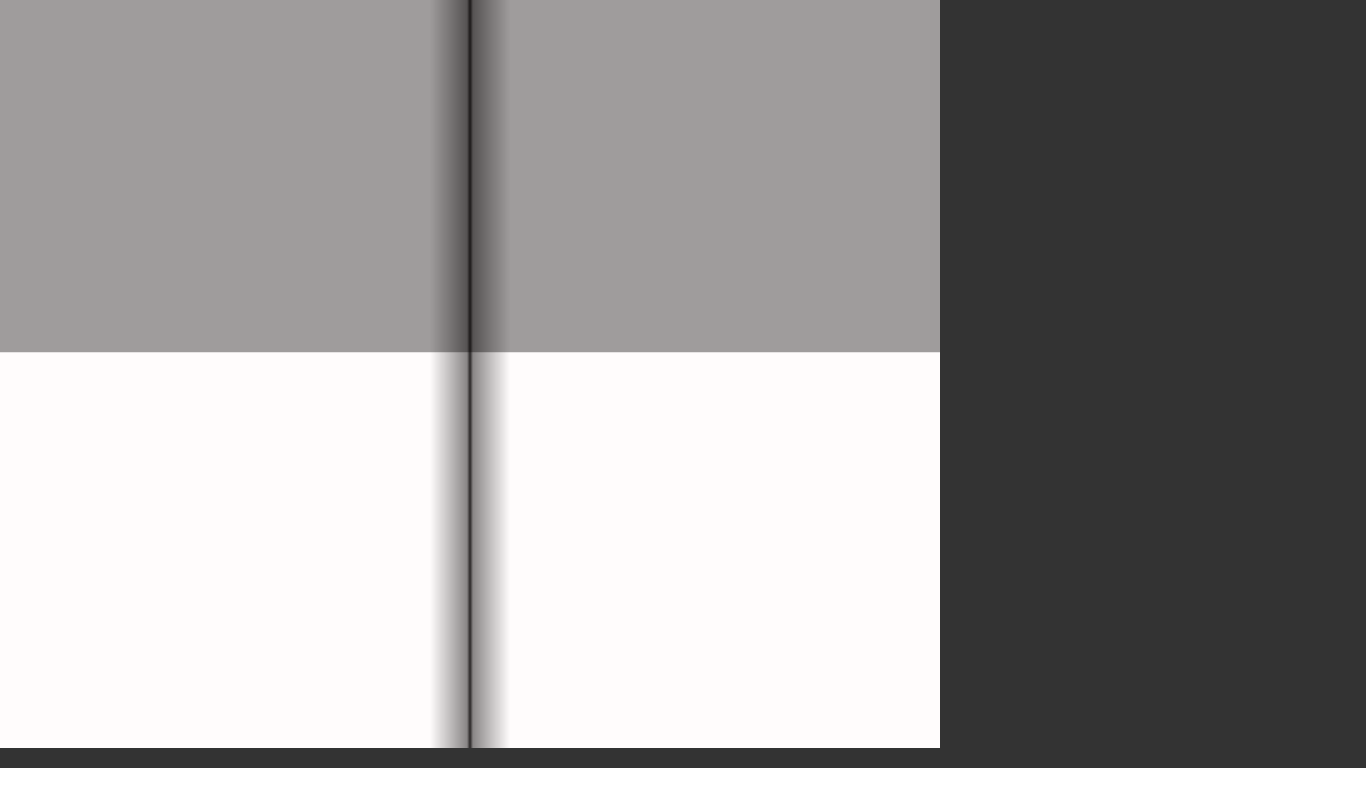
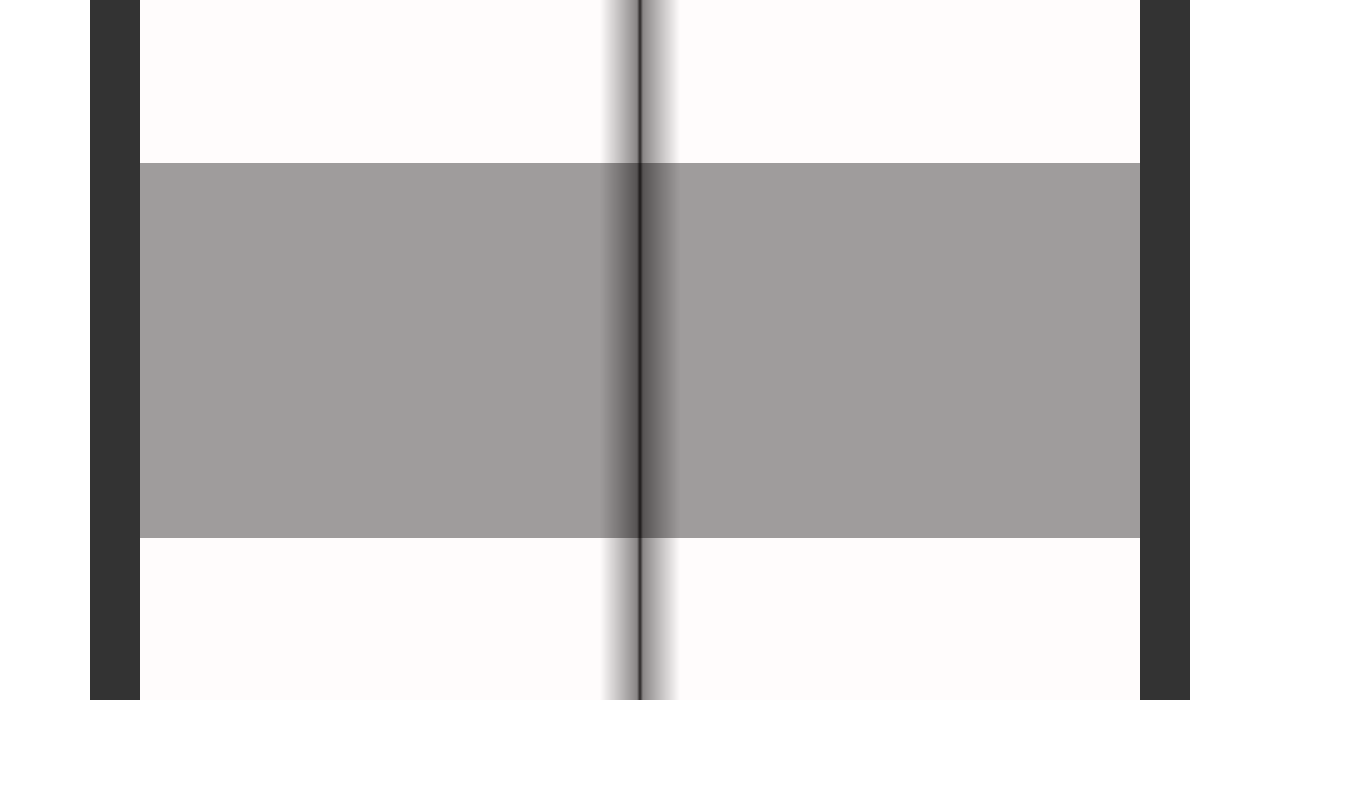
Before and after one commit to mattcolman/easeljs_book_reader, a plain HTML site: page examples/index.html in a window 1280 px wide. Shown: the whole page, 1366 px wide, since content can reach past the window. Drawn offline with nearby package versions, Linux system fonts and the light colour scheme.

Commit message:
demo tweaks

```diff
--- a/css/main.css
+++ b/css/main.css
@@ -4,9 +4,9 @@ body {
 
 #background {
   background-color: #333333;
-  width: 1366px;
-  height: 768px;
+  width: 1100px;
+  height: 700px;
   position: relative;
-  margin: 0 auto 0 0;
+  margin: 0 auto;
   padding: 0;
 }
--- a/examples/index.html
+++ b/examples/index.html
@@ -36,11 +36,11 @@
 
   function addBookReader() {
     options = {
-      numPages: 10,
+      numPages: 6,
       x: 0,
       y: 0,
-      pageWidth: 470,
-      pageHeight: 748,
+      pageWidth: 500,
+      pageHeight: 700,
       pageGap: 0,
       startPage: 0
     }
@@ -48,6 +48,7 @@
     cnt = new createjs.Container()
     stage.addChild(cnt)
     br = new BookReader(cnt, options)
+    cnt.x = (1100 - br.getWidth())/2
   }
 
   function addImages() {
@@ -81,6 +82,8 @@
       scaleY = br.pageHeight / img.height;
       scale = Math.min(scaleX, scaleY);
       bmp.scaleX = bmp.scaleY = scale
+      bmp.x = (br.pageWidth - img.width*scale)/2
+      bmp.y = (br.pageHeight - img.height*scale)/2
       bmp.cache(0, 0, img.width, img.height, scale)
 
       //bmp.fitInto(br.pageWidth, br.pageHeight)
@@ -96,7 +99,7 @@
 </header>
 
 <div id='background'>
-  <canvas id="maincanvas" width="1366" height="768"></canvas>
+  <canvas id="maincanvas" width="1100" height="700"></canvas>
 </div>
 
 </body>
```
